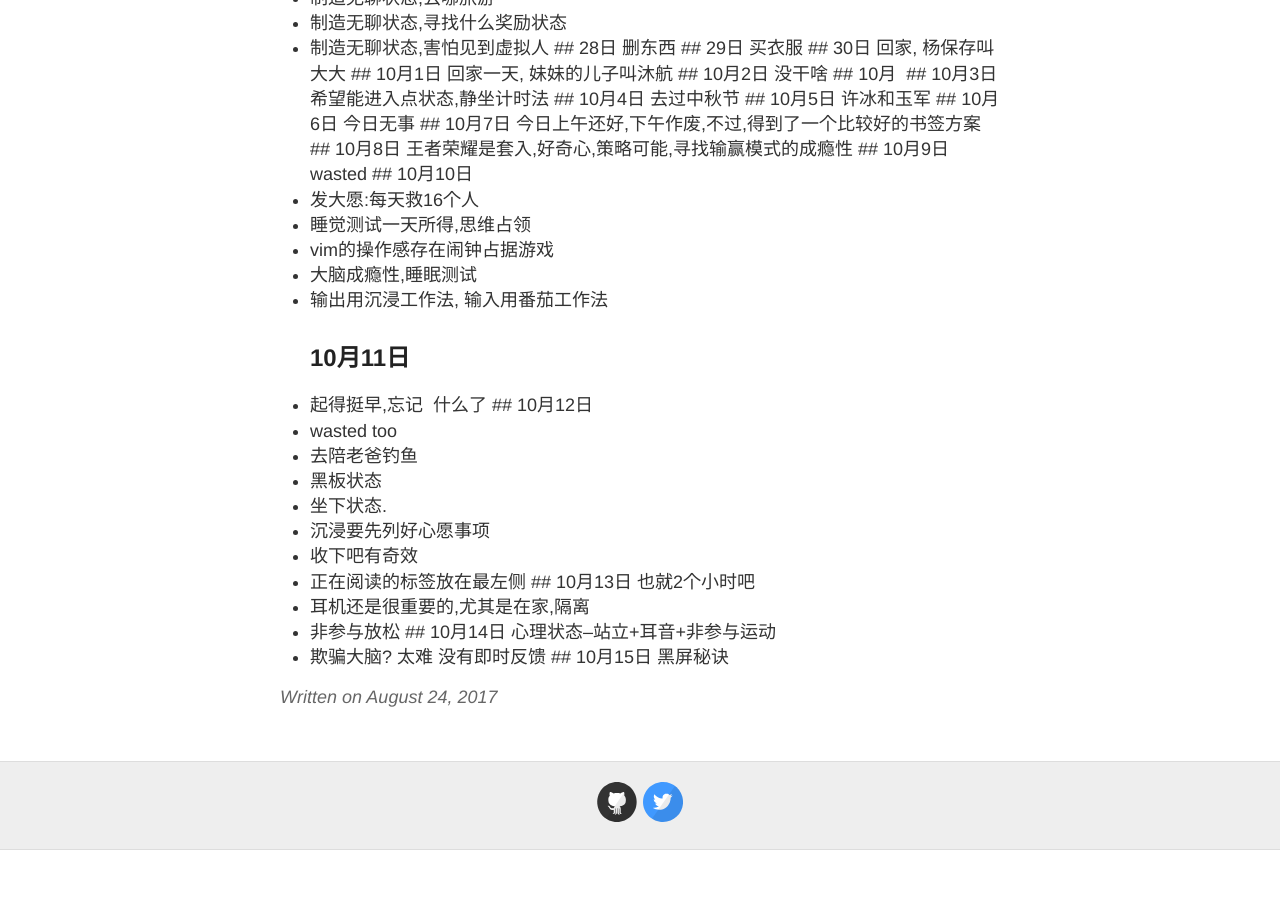
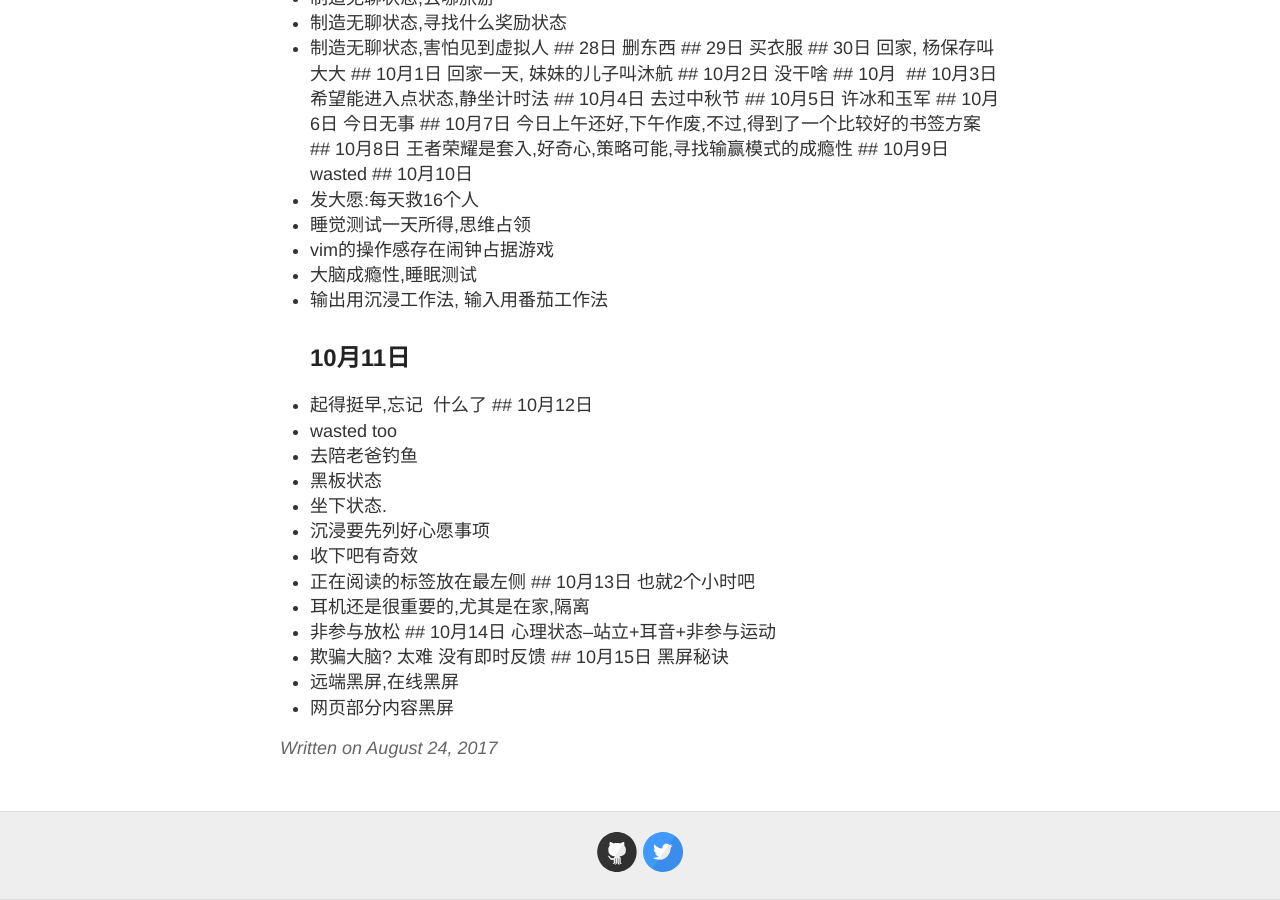
Before and after one commit to evelol/zzx_blog, a Jekyll site: the page built from _posts/2017-08-24-Ok.md, in a window 1280 px wide and 900 px high, scrolled down 4689 px. Built offline with Jekyll 4.4.1, drawn with Linux system fonts in a browser that asks for light colours; our own code applies the rules of GitHub Pages for plain Markdown files; before the commit the page ends 5539 px from its top, so only the background shows below that.

Commit message:
Update 2017-08-24-Ok.md

```diff
--- a/_posts/2017-08-24-Ok.md
+++ b/_posts/2017-08-24-Ok.md
@@ -139,3 +139,5 @@ q## 24日,昨天搞了搞linux，用了下deepin
  ## 10月14日 心理状态--站立+耳音+非参与运动
  - 欺骗大脑? 太难 没有即时反馈
  ## 10月15日 黑屏秘诀
+ - 远端黑屏,在线黑屏
+ - 网页部分内容黑屏
```
